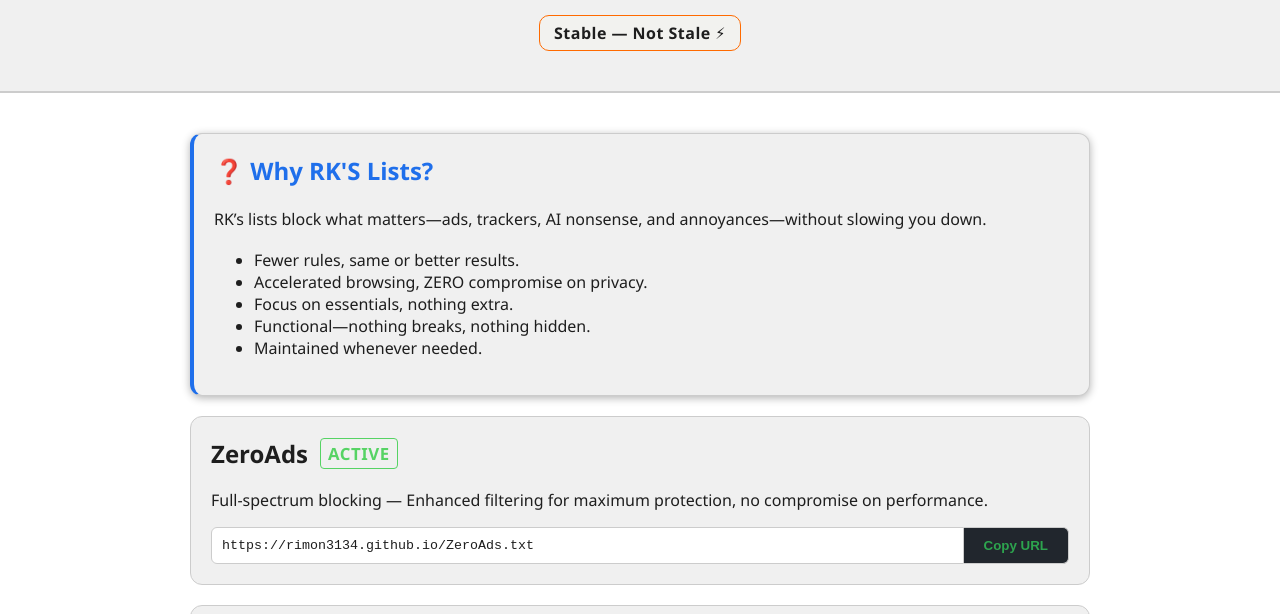
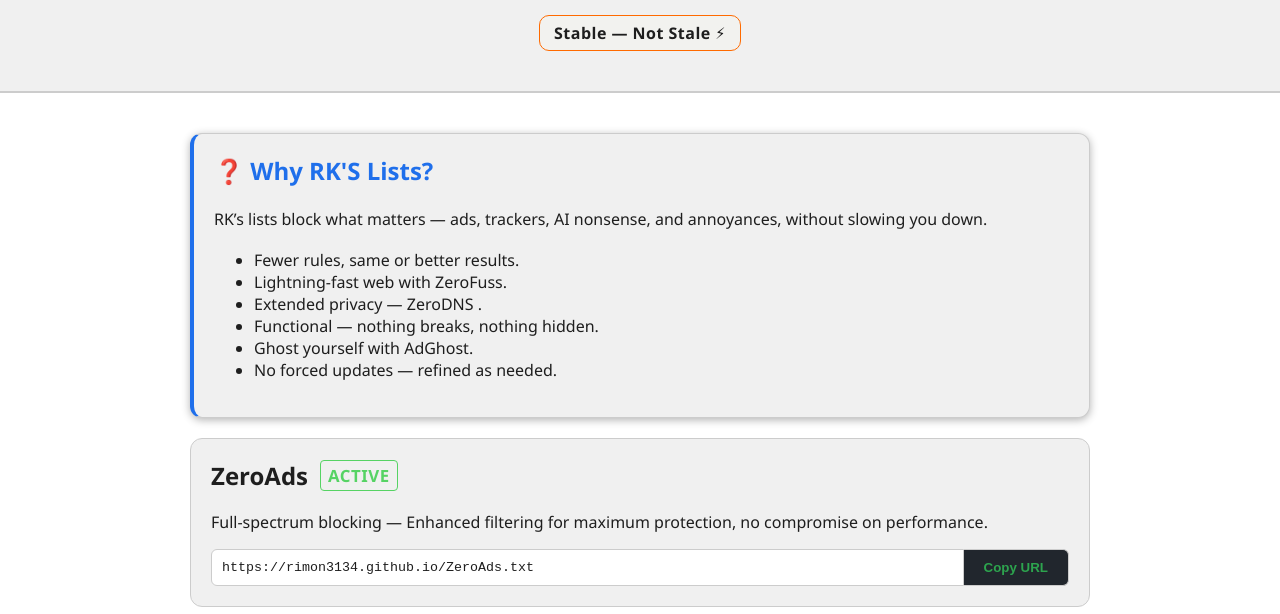
Before and after one commit to rimon3134/rimon3134.github.io, a plain HTML site: page index.html in a window 1280 px wide. Shown: the part 135-749 px from the top of the page. Drawn offline with Linux system fonts and the light colour scheme.

Commit message:
Update index.html

```diff
--- a/index.html
+++ b/index.html
@@ -226,13 +226,14 @@ body.light {
 <section class="card host-help">
   <h2>❓ Why RK'S Lists?</h2>
 
-  <p>RK’s lists block what matters—ads, trackers, AI nonsense, and annoyances—without slowing you down.</p>
+  <p>RK’s lists block what matters — ads, trackers, AI nonsense, and annoyances, without slowing you down.</p>
   <ul>
     <li>Fewer rules, same or better results.</li>
-	<li>Accelerated browsing, ZERO compromise on privacy.</li>
-    <li>Focus on essentials, nothing extra.</li>
-    <li>Functional—nothing breaks, nothing hidden.</li>
-    <li>Maintained whenever needed.</li>
+	<li>Lightning-fast web with ZeroFuss.</li>
+    <li>Extended privacy — ZeroDNS .</li>
+    <li>Functional — nothing breaks, nothing hidden.</li>
+	<li>Ghost yourself with AdGhost.</li>
+    <li>No forced updates — refined as needed.</li>
   </ul>
 </section>
 
@@ -274,6 +275,7 @@ body.light {
       <button class="copy-button" onclick="copyToClipboard('coreLiteUrl', this)">Copy URL <span class="tooltip">Copied!</span></button>
     </div>
   </div>
+
 <!-- Instructions -->
 
 <section class="card instructions">
```
